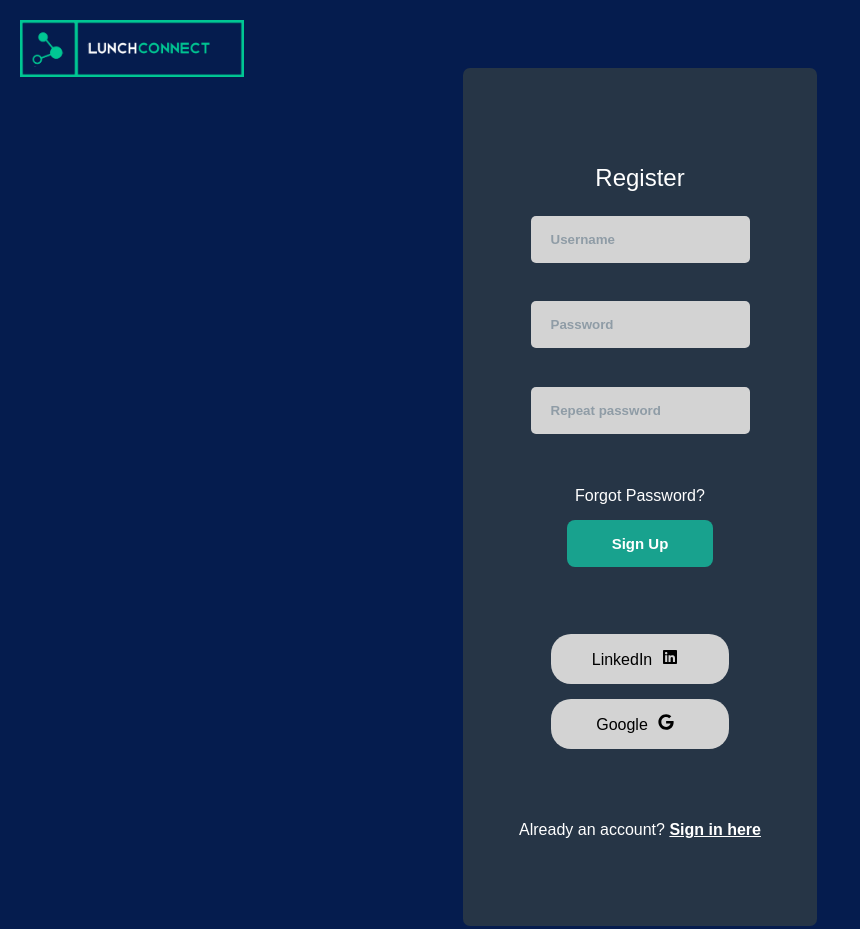
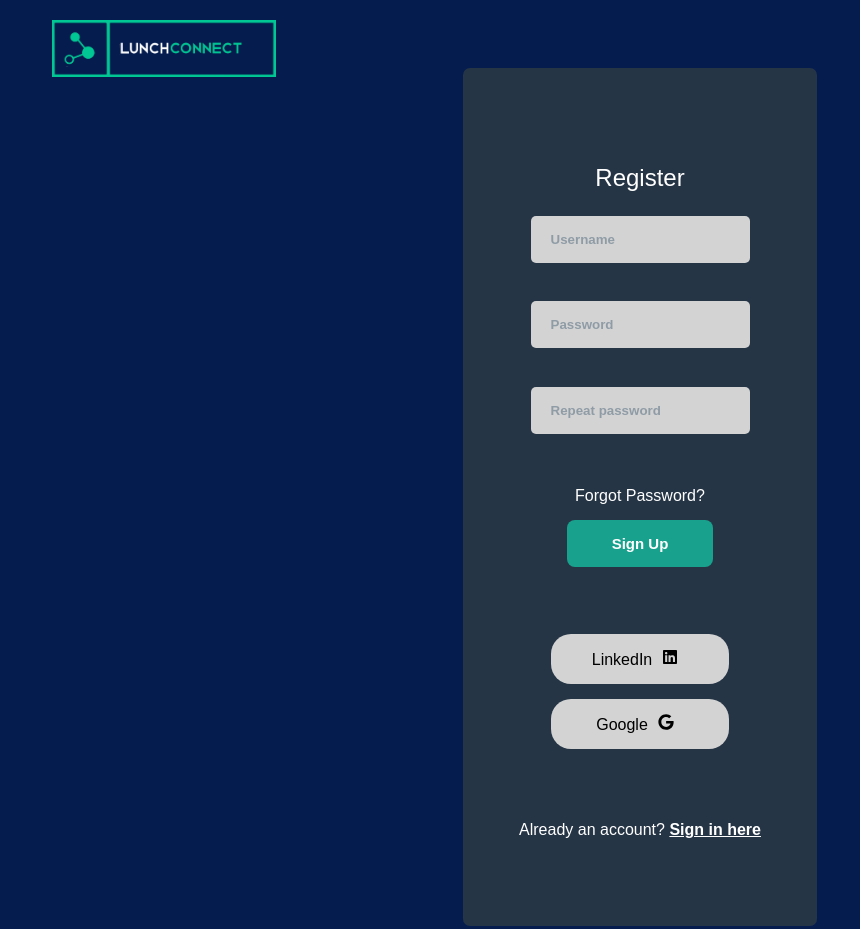
Before and after one commit to MohamadAliHassan/LunchConnect, a React (Vite) app in the folder client/: page /register in a window 1280 px wide. Shown: the whole page, without its empty margins (0-860 px from the left). Built offline with nearby package versions, Linux system fonts and the light colour scheme.

Commit message:
added logo to navbar

```diff
--- a/client/src/components/Header.jsx
+++ b/client/src/components/Header.jsx
@@ -4,7 +4,7 @@ import lunchconnect_logo from "../assets/lunchconnect_logo.png";
 export const Header = () => {
   return (
     <div className="first-header">
-      <img src={lunchconnect_logo} />
+      <img className="lunchconnect-logo" src={lunchconnect_logo} />
     </div>
   );
 };
--- a/client/src/components/Navbar.jsx
+++ b/client/src/components/Navbar.jsx
@@ -2,6 +2,7 @@ import React, { useState, useRef, useEffect } from "react";
 import { Link } from "react-router-dom"; // Import Link from react-router-dom
 import { MdOutlineChat } from "react-icons/md";
 import { FaUser } from "react-icons/fa";
+import lunchconnect_logo from "../assets/lunchconnect_logo.png";
 
 export const Navbar = () => {
   const [isOpen, setIsOpen] = useState(false);
@@ -49,6 +50,7 @@ export const Navbar = () => {
             </Link>
           </div>
         )}
+        <img className="lunchconnect-logo" src={lunchconnect_logo} />
         <div className="icons">
           <MdOutlineChat size={50} />
           <FaUser size={45} />
--- a/client/src/components/_HeaderNav.scss
+++ b/client/src/components/_HeaderNav.scss
@@ -7,8 +7,9 @@
 }
 
 
-.first-header img {
+.lunchconnect-logo {
   width: 14em;
+  margin-left: 2em;
 }
 
 .menu-icon {
--- a/client/src/stylesheet/main.css
+++ b/client/src/stylesheet/main.css
@@ -696,8 +696,9 @@ form {
   padding: 20px;
 }
 
-.first-header img {
+.lunchconnect-logo {
   width: 14em;
+  margin-left: 2em;
 }
 
 .menu-icon {
```
Also changed, not shown: 1 other file (tests, documents, lock files or other folders).
